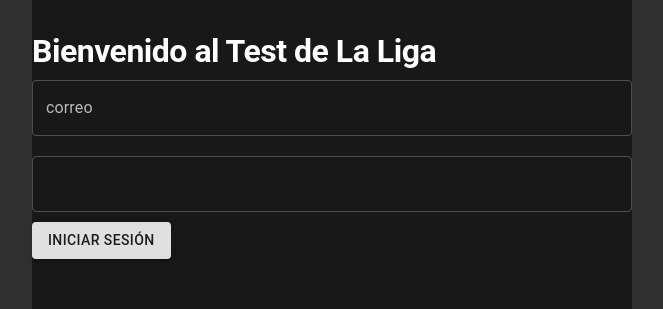
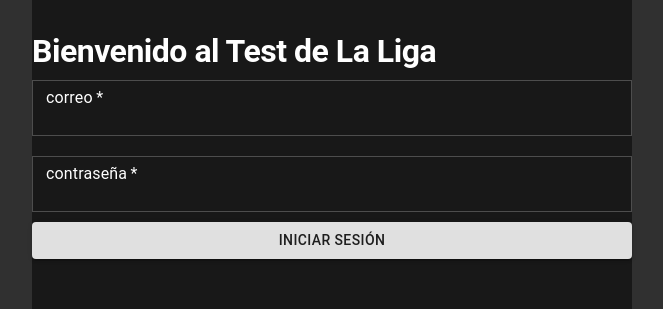
Before and after one commit to JuanSevillano/prueba-tecnica-front-v3, a React (Create React App) app: page / in a window 1280 px wide. Shown: the part 337-646 px from the top of the page, without its empty margins (308-971 px from the left). Built offline with nearby package versions, Linux system fonts and the light colour scheme.

Commit message:
:point_right: api implemented with axios, so far retrieven token from 'login/'

```diff
--- a/package.json
+++ b/package.json
@@ -16,6 +16,7 @@
 		"@types/react-dom": "^16.9.0",
 		"@types/react-redux": "^7.1.20",
 		"@types/react-router-dom": "^5.1.5",
+		"axios": "^0.24.0",
 		"react": "^16.13.1",
 		"react-dom": "^16.13.1",
 		"react-redux": "^7.2.1",
--- a/src/components/FieldCustom/UI/FieldCustom.tsx
+++ b/src/components/FieldCustom/UI/FieldCustom.tsx
@@ -7,11 +7,11 @@
 		{...props}
 		fullWidth
 		variant="outlined"
+		square="true"
 	/>
 ))`
 ${({ theme }) => `
-	border-color: ${theme.palette.primary.main};
-	margin: 10px 0px;
+
 `}`;
 
 
--- a/src/pages/Login/Login.tsx
+++ b/src/pages/Login/Login.tsx
@@ -1,6 +1,8 @@
-import { Box, Button, darken, Paper, Typography } from '@material-ui/core';
+import { Box, Button, darken, Typography } from '@material-ui/core';
 import FieldCustom from 'components/FieldCustom/UI/FieldCustom';
 import React, { FC, useState } from 'react';
+import { useDispatch } from 'react-redux';
+import { SignIn } from 'store/actions/auth';
 import { Creds } from 'store/types/authTypes';
 import styled from 'styled-components';
 
@@ -58,36 +60,73 @@
 			transform: translateY(-40%);
 			padding: 20px;
 		}
-		.MuiBox-root{
-			.MuiFormControl-root {
-				margin: 10px 0px;
-			}
-		}
 	}
 `}`;
 
 
-const Login: FC<{}> = ({ }) => {
+const Login: FC<{}> = () => {
 
+	const dispatch = useDispatch()
 	const [creds, setCreds] = useState<Creds>(initialState);
 
+	const submitHandler = event => {
 
+		event.preventDefault();
+		const validEmail = creds.email !== initialState.email;
+		const validPass = creds.password !== initialState.password;
 
+		if (validEmail && validPass) {
+			dispatch(SignIn(creds));
+			debugger
+		} else {
+			setCreds(prev => ({
+				...prev,
+				error: !validEmail ? 'Email no valido' : 'Contraseña no valida'
+			}))
+			debugger
+		}
 
+	}
 
 	return (
 		<StyledLogin>
-			<form onSubmit={(e) => console.log('submitted')}>
+			<form onSubmit={submitHandler}>
 				<section></section>
 				<img src={whiteLogo} alt='logo' />
 				<Box>
 					<Typography color='primary' variant='h1'>{mockupData.title}</Typography>
 					<FieldCustom
+						required
 						label="correo"
-						onChange={e => console.log(e.target.value)}
+						error={creds.error}
+						type="email"
+						onChange={e => {
+							const { value } = e.target;
+							setCreds(prev => ({
+								...prev,
+								email: value
+							}))
+						}}
 					/>
-					<FieldCustom />
-					<Button variant='contained'>{mockupData.buttonText}</Button>
+					<FieldCustom
+						required
+						type="password"
+						label="contraseña"
+						error={creds.error}
+						onChange={e => {
+							const { value } = e.target;
+							setCreds(prev => ({
+								...prev,
+								password: value
+							}))
+						}}
+					/>
+					<Button
+						fullWidth
+						type='submit'
+						variant='contained'>
+						{mockupData.buttonText}
+					</Button>
 				</Box>
 			</form>
 		</StyledLogin>
--- /dev/null
+++ b/src/store/actions/auth.ts
@@ -0,0 +1,42 @@
+import { Dispatch } from "redux";
+import api from "store/axiosConfig";
+import { Creds, SIGN_IN, SIGN_IN_FAILED, SIGN_IN_SUCCESS, User } from "store/types/authTypes";
+
+export const SignIn = (creds: Creds) => async (dispatch: Dispatch) => {
+
+    dispatch(SignInStart());
+    debugger
+    const { email, password } = creds;
+
+    const body = {
+        email,
+        password
+    };
+
+    const { data } = await api.post('login/', body);
+
+    if (data) {
+        SignInSuccess(data);
+        debugger
+    }
+
+    if (data.error) {
+        debugger
+        SignInFailed(data.error)
+    }
+
+}
+
+const SignInStart = () => ({
+    type: SIGN_IN
+})
+
+const SignInFailed = (error: string) => ({
+    type: SIGN_IN_FAILED,
+    payload: { error }
+})
+
+const SignInSuccess = (user: User) => ({
+    type: SIGN_IN_SUCCESS,
+    payload: { user }
+})
--- /dev/null
+++ b/src/store/axiosConfig.ts
@@ -0,0 +1,9 @@
+import axios, { Axios, AxiosRequestConfig } from "axios";
+
+const axiosConfig: AxiosRequestConfig = {
+    baseURL: 'https://reqres.in/api/'
+}
+
+const api: Axios = axios.create(axiosConfig);
+
+export default api;
--- a/src/store/types/authTypes.ts
+++ b/src/store/types/authTypes.ts
@@ -10,6 +10,7 @@
 export type Creds = {
     email: string;
     password: string;
+    error?: string;
 }
 
 export type User = {
--- a/src/styles/Theme.ts
+++ b/src/styles/Theme.ts
@@ -1,4 +1,4 @@
-import { createTheme, responsiveFontSizes, Theme, ThemeOptions } from "@material-ui/core";
+import { createTheme, Theme, ThemeOptions } from "@material-ui/core";
 
 const themeOptions: ThemeOptions = {
     palette: {
@@ -17,8 +17,21 @@
                 fontWeight: 'bold'
             }
         },
-        MuiTextField: {
-
+        MuiOutlinedInput: {
+            root: {
+                borderRadius: 0,
+                borderColor: 'white',
+                color: 'white',
+                margin: '10px 0px',
+                "&$focused": {
+                    "color": "white"
+                }
+            }
+        },
+        MuiFormLabel: {
+            root: {
+                color: 'white'
+            }
         }
     }
 }
```
Also changed, not shown: 1 other file (tests, documents, lock files or other folders).
